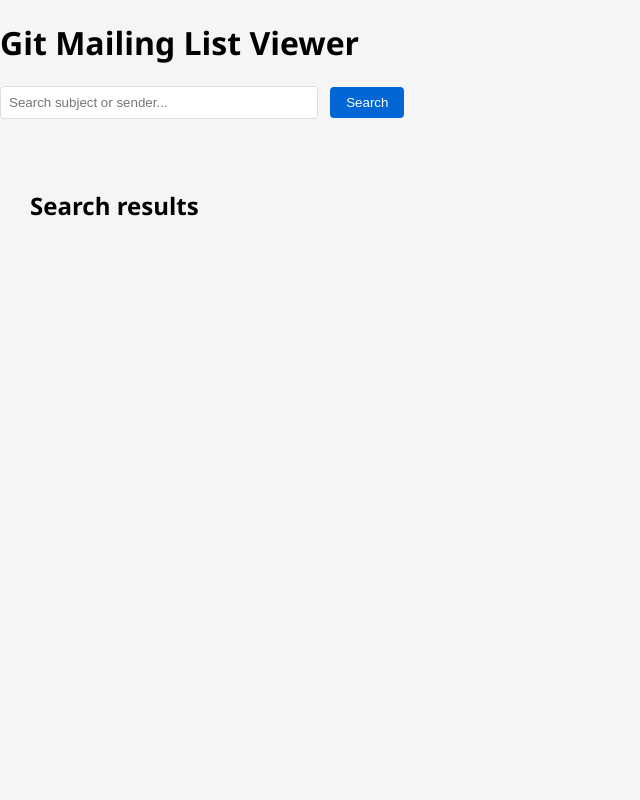
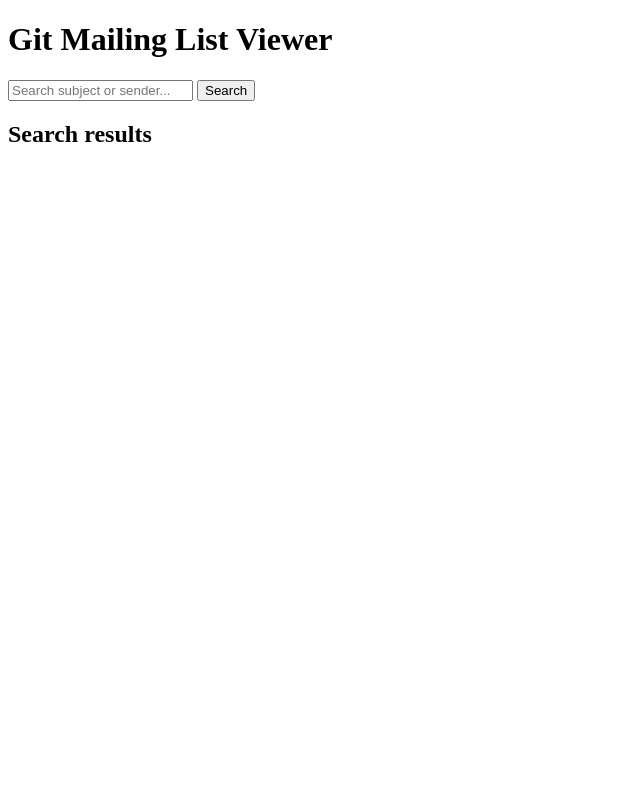
Before and after one commit to jvns/git-list-viewer, a Flask app: template templates/index.html in a window 1280 px wide. Shown: the whole page, without its empty margins (0-640 px from the left). Run offline with Flask 3, Linux system fonts and the light colour scheme; the template is opened without the code that fills it, so the values that code supplies are empty.

Commit message:
remove all css from index.html

```diff
--- a/templates/index.html
+++ b/templates/index.html
@@ -5,57 +5,28 @@
   <meta charset="UTF-8">
   <meta name="viewport" content="width=device-width, initial-scale=1.0">
   <title>Git Mailing List Viewer</title>
-  <link rel="stylesheet" href="{{ url_for('static', filename='css/style.css') }}">
 </head>
 
 <body>
-  <div class="container">
-    <div class="main-content">
-      <div class="header">
   <h1>Git Mailing List Viewer</h1>
-        <form method="GET" style="margin-top: 20px;">
+  <form method="GET">
     <input type="text" name="search" placeholder="Search subject or sender..."
-                 value="{{ request.args.get('search', '') }}"
-                 style="padding: 8px; width: 300px; border: 1px solid #ddd; border-radius: 4px;">
-          <button type="submit"
-                  style="padding: 8px 16px; background: #0366d6; color: white; border: none; border-radius: 4px; margin-left: 8px; cursor: pointer;">
-            Search
-          </button>
+           value="{{ request.args.get('search', '') }}">
+    <button type="submit">Search</button>
     {% if request.args.get('search') %}
-          <a href="/" style="margin-left: 8px; padding: 8px 16px; background: #f6f8fa; border: 1px solid #ddd; border-radius: 4px; text-decoration: none; color: #333;">
-            Clear
-          </a>
+    <a href="/">Clear</a>
     {% endif %}
   </form>
-      </div>
-      <div style="padding: 30px;">
-        <div style="margin-top: 40px;">
+
   <h2>Search results</h2>
-          <div style="margin-top: 20px;">
   {% for thread in threads %}
-            <div
-              style="border: 1px solid #ddd; border-radius: 5px; padding: 15px; margin-bottom: 10px; background: #fafafa;">
-              <div style="margin-bottom: 8px;">
-                <a href="/{{ thread.message_id }}/" style="text-decoration: none; color: #0366d6; font-weight: bold;">
-                  {{ thread.subject }}
-                </a>
-              </div>
-              <div style="font-size: 0.9em; color: #666; margin-bottom: 5px;">
+  <div class="thread">
+    <a href="/{{ thread.message_id }}/">{{ thread.subject }}</a>
     <strong>From:</strong> {{ thread.from }}
-              </div>
-              <div style="font-size: 0.9em; color: #666; margin-bottom: 5px;">
     <strong>Date:</strong> {{ thread.date }}
-              </div>
-              <div style="font-size: 0.9em; color: #666;">
     <strong>Messages:</strong> {{ thread.message_count }}
   </div>
-            </div>
   {% endfor %}
-          </div>
-        </div>
-      </div>
-    </div>
-  </div>
 </body>
 
 </html>
```
Lines whose indentation alone changed are shown as unchanged.
